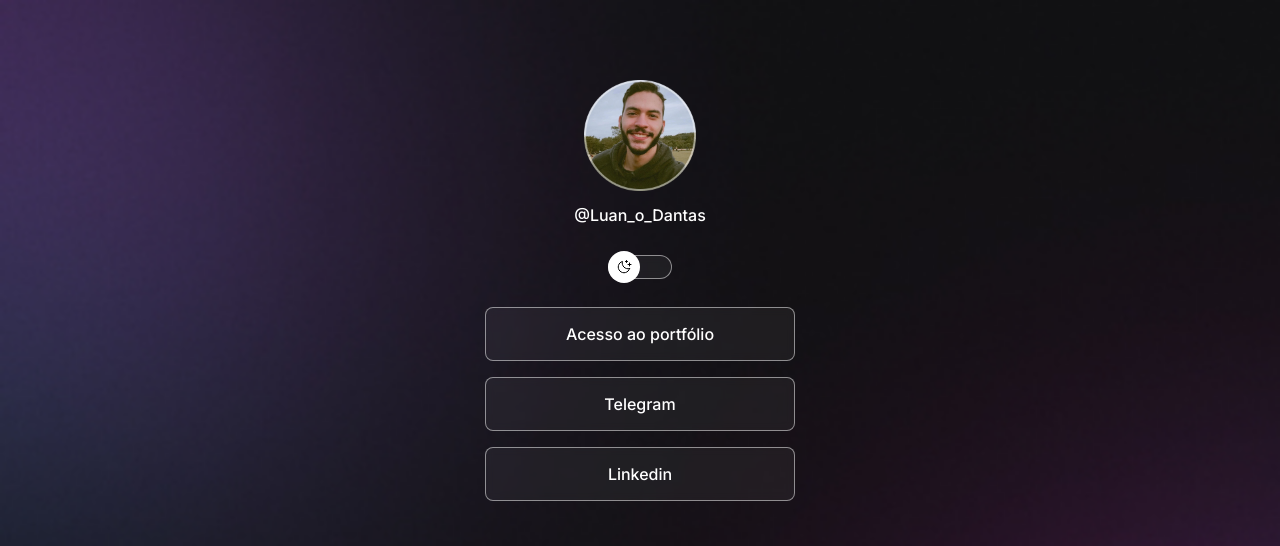
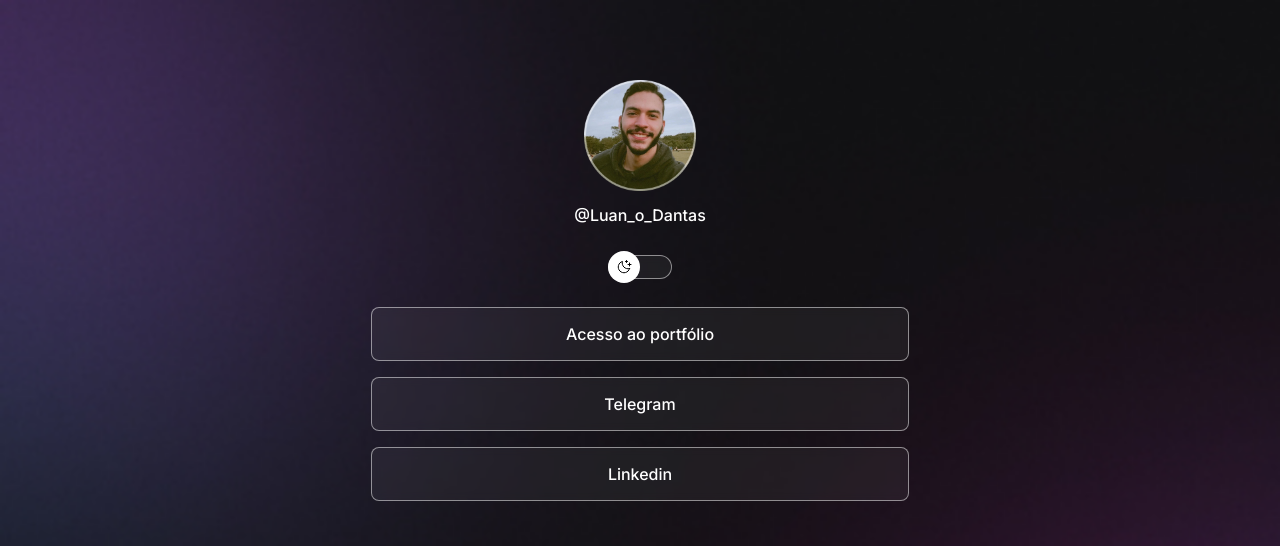
Before and after one commit to LuanJsv/Projeto, a plain HTML site: page index.html in a window 1280 px wide. Shown: the top 546 px of the page. Drawn offline with nearby package versions, Linux system fonts and the light colour scheme.

Commit message:
ajudes da tela

```diff
--- a/style.css
+++ b/style.css
@@ -49,9 +49,8 @@ body * {
 
 #container {
     /* border: 1px solid red;*/
-    height: 712px;
-    width: 360px;
-    margin: auto;
+    width: 100%;
+    max-width: 588px;
     margin: 56px auto 0px;
     padding: 0 25px;
 }
```
Also changed, not shown: 1 other file.
